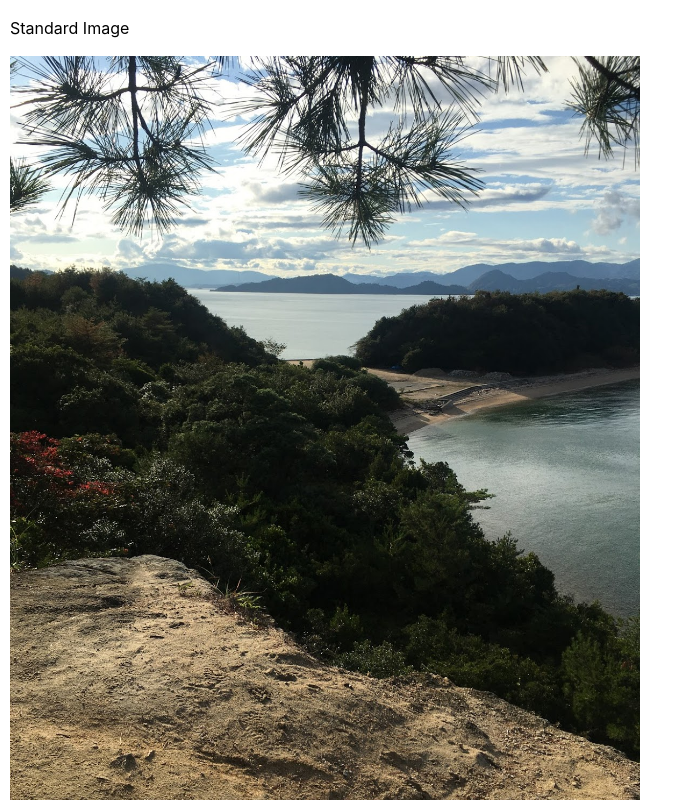
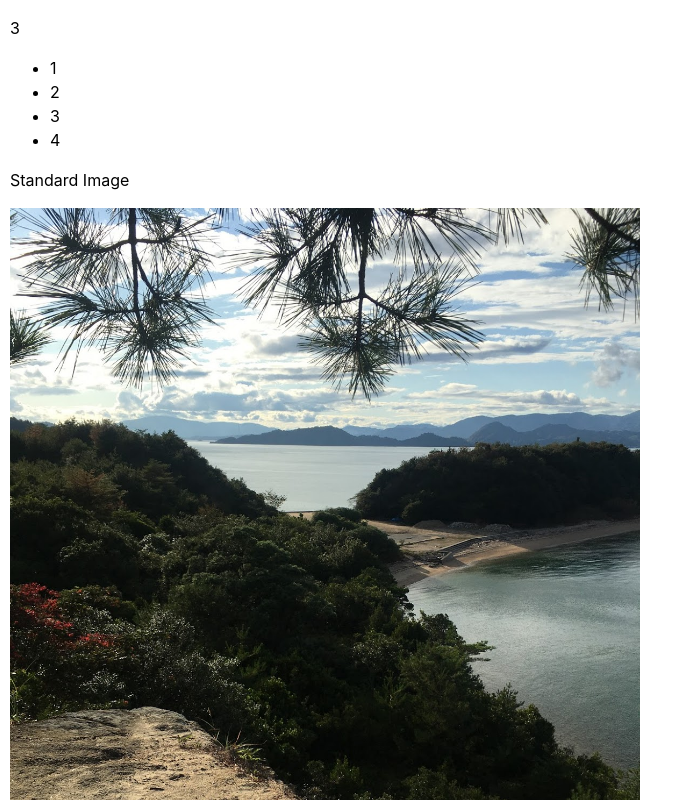
Before and after one commit to pauljickling/web-ui-components, a React (Create React App) app: page / in a window 1280 px wide. Shown: the top 800 px of the page, without its empty margins (0-693 px from the left). Built offline with nearby package versions, Linux system fonts and the light colour scheme.

Commit message:
Experimented with List component

```diff
--- a/src/App.js
+++ b/src/App.js
@@ -1,11 +1,32 @@
 import React from 'react';
 import Image from './Image';
 import Sample from './sample.jpg';
+import List from './List';
+import ListItem from './ListItem';
 
-function App() {
+function listCount(item) {
+  let count = item.props.children.length;
+	return <p>{count}</p>;
+}
+
+function App(props) {
   return (
     <div className="App">
       <div className="container">
+        {listCount(
+        <List>
+          <ListItem text="1" />
+          <ListItem text="2" />
+          <ListItem text="3" />
+        </List>)}
+
+        <List>
+          <ListItem text="1" />
+          <ListItem text="2" />
+          <ListItem text="3" />
+          <ListItem text="4" />
+        </List>
+
         <p>Standard Image</p>
         <img src={Sample} alt="Unaltered landscape" />
         <p>4:3 Image</p>
--- /dev/null
+++ b/src/List.js
@@ -0,0 +1,9 @@
+import React from 'react';
+
+export default (props) => {
+  return (
+    <ul>
+      {props.children}
+    </ul>
+  )
+}
--- /dev/null
+++ b/src/ListItem.js
@@ -0,0 +1,7 @@
+import React from 'react';
+
+export default (props) => {
+  return (
+    <li>{props.text}</li>
+  )
+}
```
